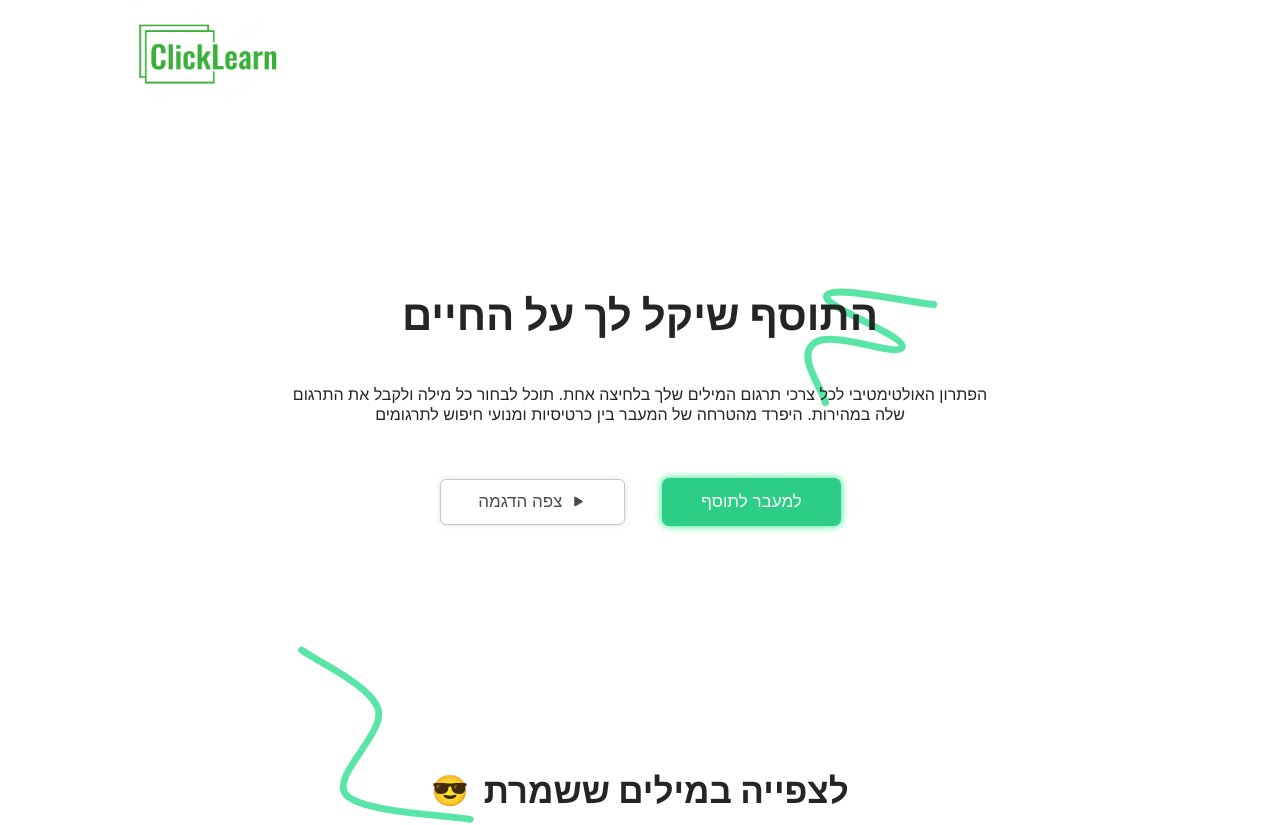
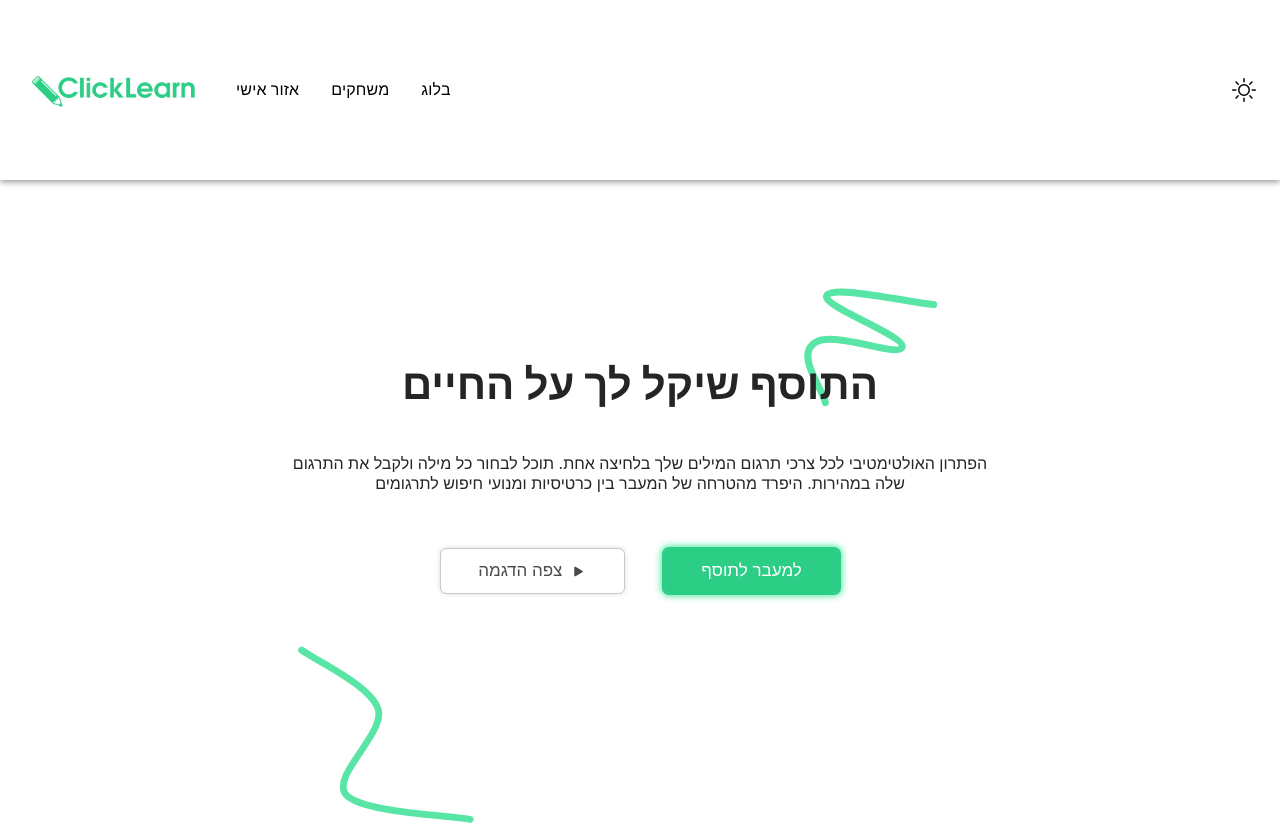
Before and after one commit to Click-Learn/Click-Learn-App, a React (Create React App) app: page / in a window 1280 px wide. Shown: the top 825 px of the page. Built offline with nearby package versions, Linux system fonts and the light colour scheme.

Commit message:
Designed Header Mui

```diff
--- a/package.json
+++ b/package.json
@@ -3,6 +3,9 @@
   "version": "0.1.0",
   "private": true,
   "dependencies": {
+    "@emotion/react": "^11.10.6",
+    "@emotion/styled": "^11.10.6",
+    "@mui/material": "^5.11.15",
     "@testing-library/jest-dom": "^5.16.5",
     "@testing-library/react": "^13.4.0",
     "@testing-library/user-event": "^13.5.0",
--- a/src/Components/Layout/Header/Header.css
+++ b/src/Components/Layout/Header/Header.css
@@ -1,8 +1,17 @@
 .Header .header_logo {
-	width: 160px;
+	width: 180px;
 
 }
 .Header {
-    width: 80%;
+    width: 100%;
     margin: 0 auto;
 }
+
+.Header .MuiPaper-root {
+    background-color: white !important;
+    color: black;
+}
+
+.Header .MuiButtonBase-root{
+    color: black !important;
+}
--- a/src/Components/Layout/Header/Header.tsx
+++ b/src/Components/Layout/Header/Header.tsx
@@ -1,13 +1,201 @@
 import "./Header.css";
-import logo from "./ClickLearnLogo.jpeg";
+// import logo from "./ClickLearnLogo.jpeg";
+import logo from "./clickLearnNewLogo.png";
+
+import * as React from 'react';
+import AppBar from '@mui/material/AppBar';
+import Box from '@mui/material/Box';
+import Toolbar from '@mui/material/Toolbar';
+import IconButton from '@mui/material/IconButton';
+import Typography from '@mui/material/Typography';
+import Menu from '@mui/material/Menu';
+// import MenuIcon from '@mui/icons-material/Menu';
+import Container from '@mui/material/Container';
+import { BsSun } from "react-icons/bs"
+import Button from '@mui/material/Button';
+import Tooltip from '@mui/material/Tooltip';
+import MenuItem from '@mui/material/MenuItem';
+import Dashboard from "../Main/Dashboard/Dashboard";
+// import AdbIcon from '@mui/icons-material/Adb';
+import { Link as RouterLink } from "react-router-dom";
+
+// const pages = ['לוח בקרה', 'בלוג', 'התחברות'];
+const settings = ['Profile', 'Account', 'Dashboard', 'Logout'];
 
 function Header(): JSX.Element {
+
+    const [anchorElNav, setAnchorElNav] = React.useState<null | HTMLElement>(null);
+    const [anchorElUser, setAnchorElUser] = React.useState<null | HTMLElement>(null);
+
+    const handleOpenNavMenu = (event: React.MouseEvent<HTMLElement>) => {
+        setAnchorElNav(event.currentTarget);
+    };
+    const handleOpenUserMenu = (event: React.MouseEvent<HTMLElement>) => {
+        setAnchorElUser(event.currentTarget);
+    };
+
+    const handleCloseNavMenu = () => {
+        setAnchorElNav(null);
+    };
+
+    const handleCloseUserMenu = () => {
+        setAnchorElUser(null);
+    };
+
+
     return (
         <div className="Header">
-			<div>
+            {/* <div>
                 <img className="header_logo" src={logo} alt="" />
-            </div>
+
+            </div> */}
+
+            <AppBar position="static">
+
+                <Container maxWidth="xl">
+                    <Toolbar disableGutters >
+                        {/* <AdbIcon sx={{ display: { xs: 'none', md: 'flex' }, mr: 1 }} /> */}
+                        <Typography
+                            variant="h6"
+                            noWrap
+                            component="a"
+                            href="/"
+                            sx={{
+                                mr: 2,
+                                display: { xs: 'none', md: 'flex' },
+                                fontFamily: 'monospace',
+                                fontWeight: 700,
+                                letterSpacing: '.3rem',
+                                color: '#000000',
+                                textDecoration: 'none',
+                            }}
+                        >
+
+                            <img className="header_logo" src={logo} alt="" />
+
+                        </Typography>
+
+                        <Box sx={{ flexGrow: 1, display: { xs: 'flex', md: 'none', } }}>
+                            <IconButton
+                                size="large"
+                                aria-label="account of current user"
+                                aria-controls="menu-appbar"
+                                aria-haspopup="true"
+                                onClick={handleOpenNavMenu}
+                                color="inherit"
+                            >
+                                {/* <MenuIcon /> */}
+                            </IconButton>
+                            <Menu
+                                id="menu-appbar"
+                                anchorEl={anchorElNav}
+                                anchorOrigin={{
+                                    vertical: 'bottom',
+                                    horizontal: 'left',
+                                }}
+                                keepMounted
+                                transformOrigin={{
+                                    vertical: 'top',
+                                    horizontal: 'left',
+                                }}
+                                open={Boolean(anchorElNav)}
+                                onClose={handleCloseNavMenu}
+                                sx={{
+                                    display: { xs: 'block', md: 'none' },
+                                }}
+                            >
+
+                                {/* {pages.map((page) => (
+                <MenuItem key={page} onClick={handleCloseNavMenu}>
+                  <Typography textAlign="left">{page}</Typography>
+                </MenuItem>
+              ))} */}
+                                <MenuItem onClick={handleCloseNavMenu} component={RouterLink} to="/dasboard">
+                                    dashboard
+                                </MenuItem>
+
+                            </Menu>
+                        </Box>
+                        {/* <AdbIcon sx={{ display: { xs: 'flex', md: 'none' }, mr: 1 }} /> */}
+                        <Typography
+                            variant="h5"
+                            noWrap
+                            component="a"
+                            href=""
+                            sx={{
+                                mr: 2,
+                                display: { xs: 'flex', md: 'none' },
+                                flexGrow: 1,
+                                fontFamily: 'monospace',
+                                fontWeight: 700,
+                                letterSpacing: '.3rem',
+                                color: 'inherit',
+                                textDecoration: 'none',
+                            }}
+                        >
+                            LOGO
+                        </Typography>
+                        <Box sx={{ flexGrow: 1, display: { xs: 'none', md: 'flex' } }}>
+                            {/* {pages.map((page) => (
+                                <Button
+                                    key={page}
+                                    onClick={handleCloseNavMenu}
+                                    sx={{ my: 2, color: 'white', display: 'block' }}
+                                >
+                                    {page}
+                                </Button>
+                            ))} */}
+                                  <MenuItem onClick={handleCloseNavMenu} component={RouterLink} to="/dashboard">
+                                    אזור אישי
+                                </MenuItem>
+
+                                <MenuItem onClick={handleCloseNavMenu} component={RouterLink} to="/games">
+                                    משחקים
+                                </MenuItem>
+
+                                <MenuItem onClick={handleCloseNavMenu} component={RouterLink} to="/blog">
+                                    בלוג
+                                </MenuItem>
+
+                        </Box>
+
+                        <Box sx={{ flexGrow: 0 }}>
+                            <Tooltip title="Open settings">
+                                <IconButton onClick={handleOpenUserMenu} sx={{ p: 0 }}>
+                                    <BsSun />
+                                </IconButton>
+                            </Tooltip>
+                            <Menu
+                                sx={{ mt: '45px' }}
+                                id="menu-appbar"
+                                anchorEl={anchorElUser}
+                                anchorOrigin={{
+                                    vertical: 'top',
+                                    horizontal: 'right',
+                                }}
+                                keepMounted
+                                transformOrigin={{
+                                    vertical: 'top',
+                                    horizontal: 'right',
+                                }}
+                                open={Boolean(anchorElUser)}
+                                onClose={handleCloseUserMenu}
+                            >
+                                {settings.map((setting) => (
+                                    <MenuItem key={setting} onClick={handleCloseUserMenu}>
+                                        <Typography textAlign="center">{setting}</Typography>
+                                    </MenuItem>
+                                ))}
+                            </Menu>
+                        </Box>
+                    </Toolbar>
+                </Container>
+            </AppBar>
         </div>
+
+
+
+
     );
 }
 
```
Also changed, not shown: src/Components/Layout/Header/clickLearnNewLogo.png (added), 1 other file (tests, documents, lock files or other folders).
